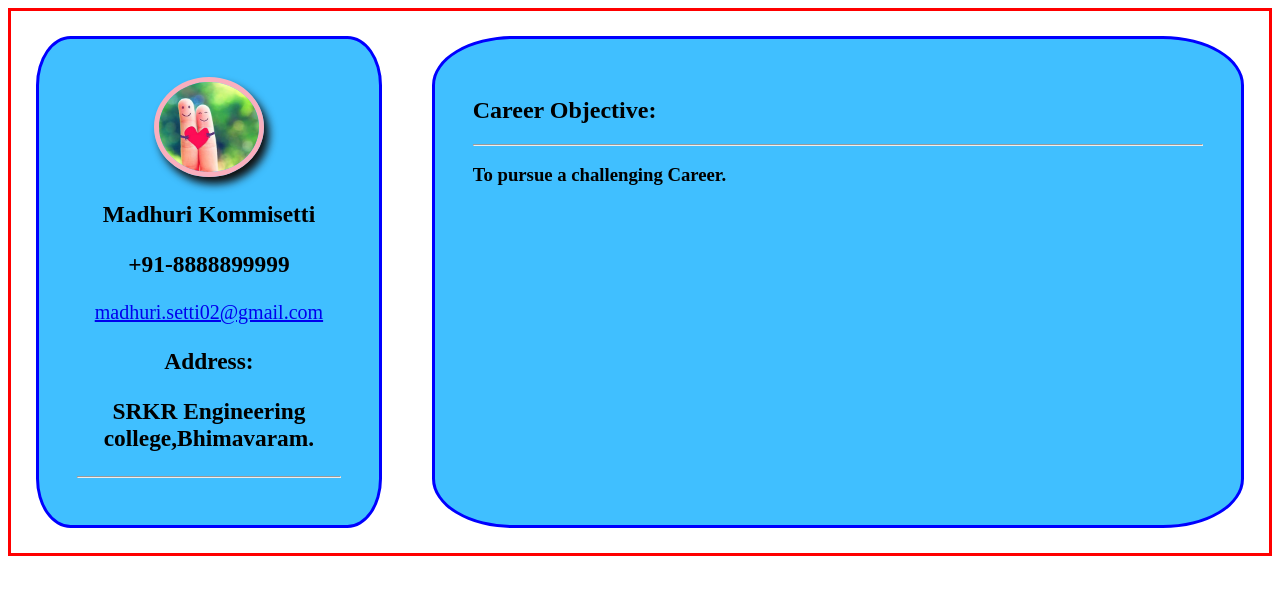
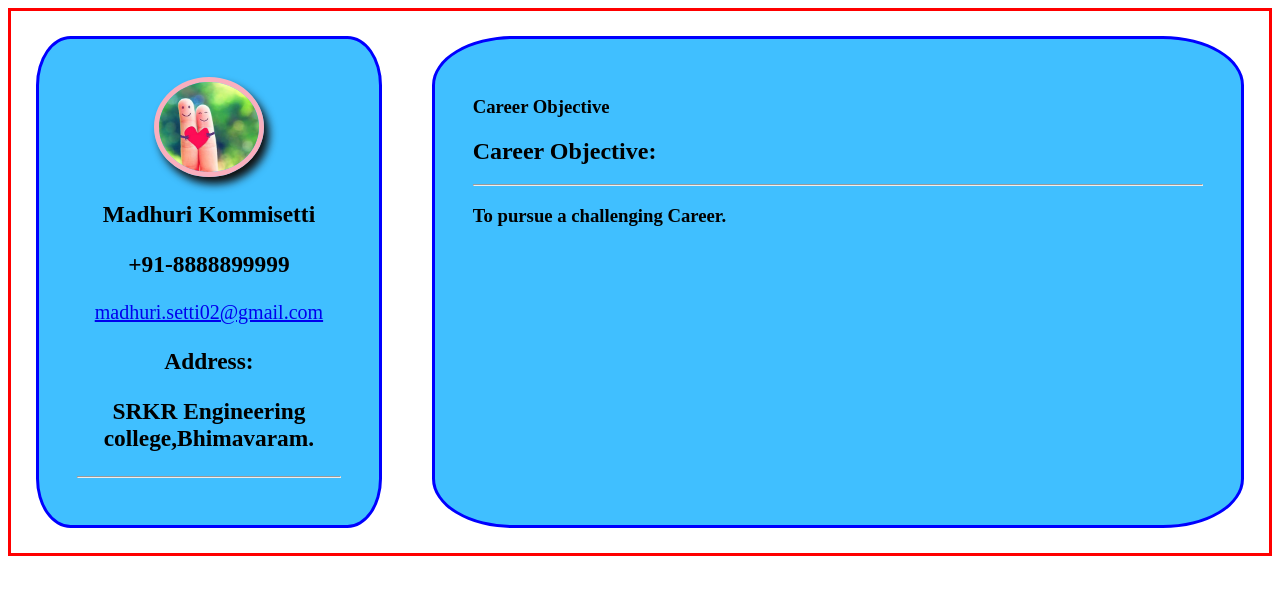
Before and after one commit to 17B91A1275/madhuri75, a plain HTML site: page index.html in a window 1280 px wide. Drawn offline with Linux system fonts and the light colour scheme.

Commit message:
Update index.html

```diff
--- a/index.html
+++ b/index.html
@@ -17,8 +17,8 @@
           <p>Bhimavaram</p>-->
     </div>
     <div class="childtwo">
-    <!--  <h3>Career Objective</h3>
-      <hr>-->
+      <h3>Career Objective</h3>
+
 
     </div>
   </div>
```
